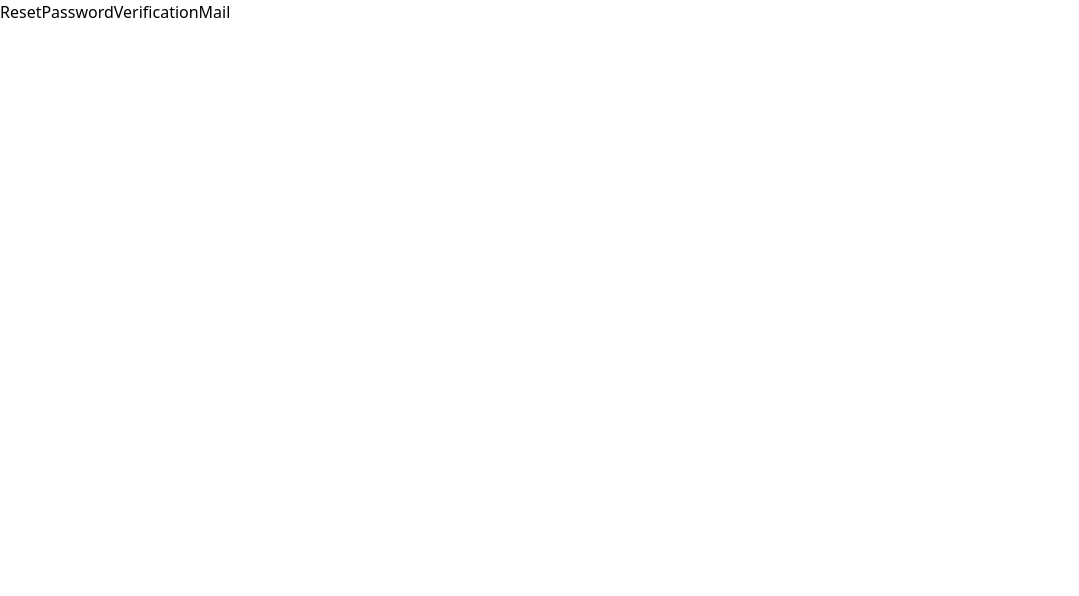
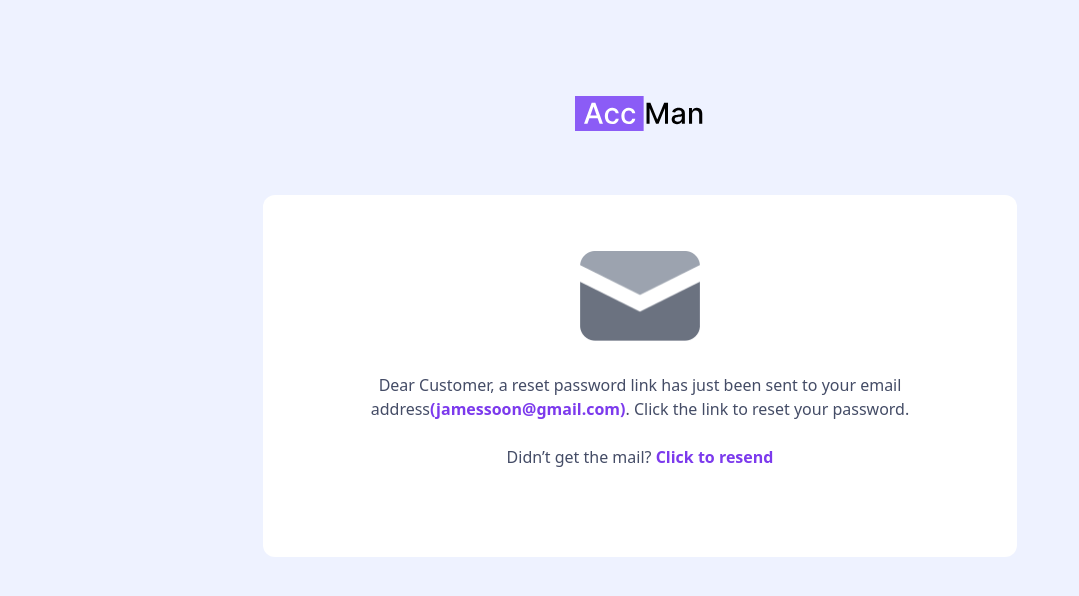
Before and after one commit to skippergoroye/AccMan, a React (Vite) app: page /reset-password-mail in a window 1280 px wide. Shown: the top 596 px of the page, without its empty margins (0-1079 px from the left). Built offline with nearby package versions, Linux system fonts and the light colour scheme.

Commit message:
feat: create account verification mail done

```diff
--- a/src/pages/ResetPasswordVerificationMail.tsx
+++ b/src/pages/ResetPasswordVerificationMail.tsx
@@ -1,9 +1,49 @@
-
+import Logo from "../assets/PNG/logo.svg";
+import VerifyImg from "../assets/PNG/envilope.png";
+import { NavLink } from "react-router-dom";
 
 const ResetPasswordVerificationMail = () => {
   return (
-    <div>ResetPasswordVerificationMail</div>
-  )
-}
+    <section className="bg-[#eef2ff] h-screen w-full">
+      <div className="flex flex-col items-center pt-24 gap-8">
+        <div className="lg:mb-8">
+          <img
+            src={Logo}
+            alt="verification logo icon"
+            width={130}
+            height={34}
+          />
+        </div>
+        <div className="bg-white lg:w-[754px] flex flex-col items-center rounded-xl pt-14 py-20 mx-6">
+          <img
+            src={VerifyImg}
+            alt="email icon"
+            className="h-[45px] md:h-[90px] "
+          />
+          <div className="text-center p-2 pt-8 px-2">
+            <p className="font-regular text-2 lg:text-10  text-[#444C66]">
+              Dear Customer, a reset password link has just been sent to your
+              email address
+               <NavLink to="" className="text-[#7C3AED] font-semibold">
+                (jamessoon@gmail.com)
+              </NavLink>
+              . Click the link to reset your password.
+            </p>
+            <p className="pt-6 text-[#444C66]">
+              Didn’t get the mail?
+              <NavLink
+                to="/reset-new-password"
+                className="text-[#7C3AED] font-semibold"
+              >
+                {" "}
+                Click to resend
+              </NavLink>{" "}
+            </p>
+          </div>
+        </div>
+      </div>
+    </section>
+  );
+};
 
-export default ResetPasswordVerificationMail
+export default ResetPasswordVerificationMail;
```
